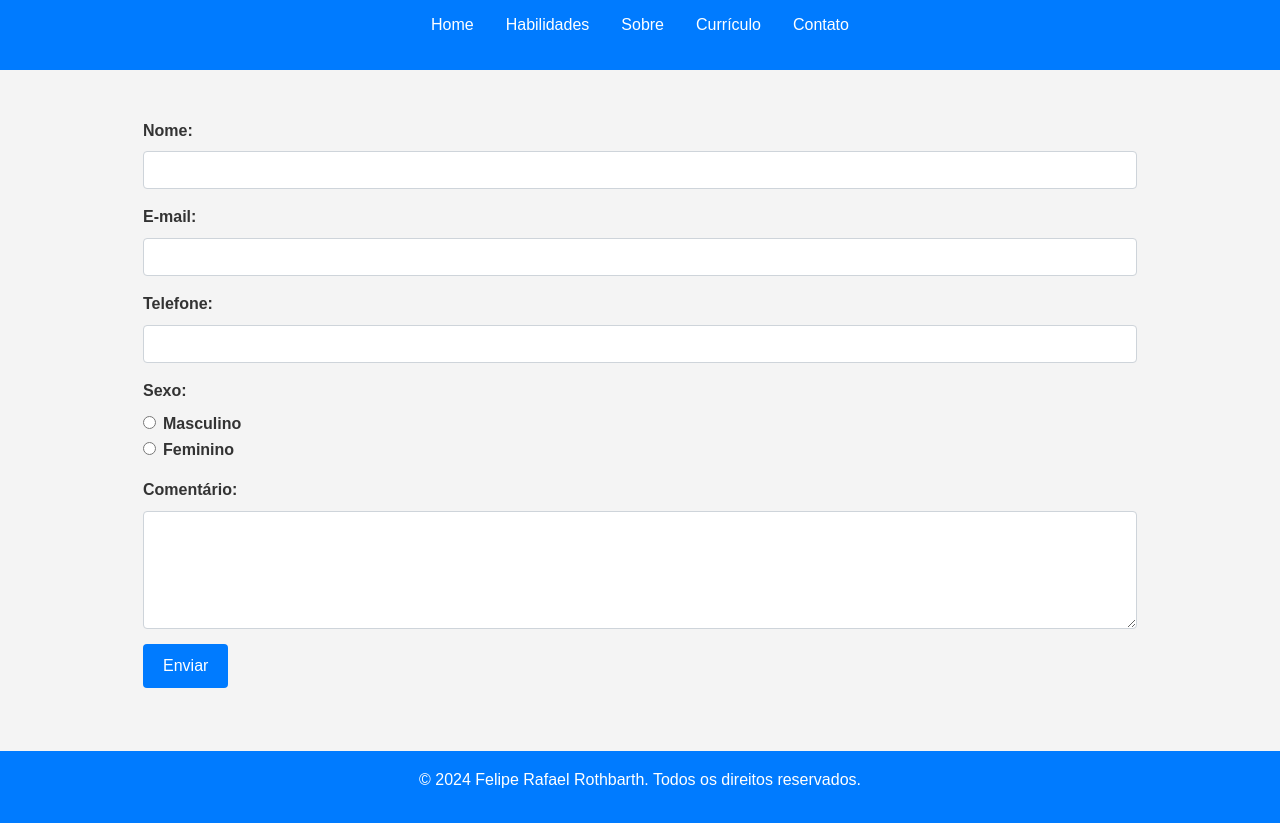
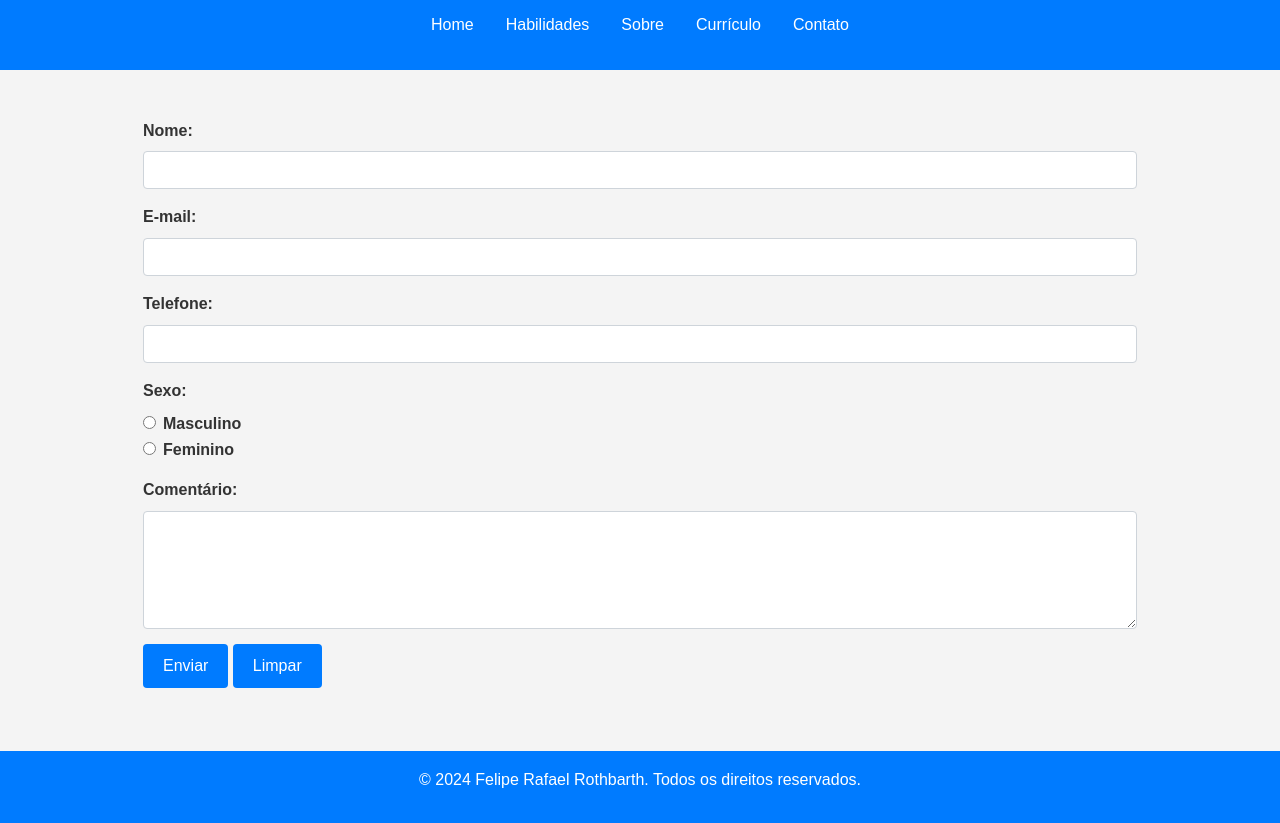
Before and after one commit to rothibarth/atividades_ead_ads_UniSenai, a plain HTML site: page OT 04 - BOOTSTRAP 46/site_Portifiolio/contato.html in a window 1280 px wide. Shown: the part 111-934 px from the top of the page. Drawn offline with nearby package versions, Linux system fonts and the light colour scheme.

Commit message:
OT 04 BOOTSTRAP FINALIZADA

```diff
--- a/OT 04 - BOOTSTRAP 46/site_Portifiolio/contato.html
+++ b/OT 04 - BOOTSTRAP 46/site_Portifiolio/contato.html
@@ -65,6 +65,8 @@
                 </div>
                 <div class="form-group">
                     <button type="submit" class="btn btn-primary">Enviar</button>
+                    <button type="reset" class="btn btn-primary">Limpar</button>
+
                 </div>
             </form>
         </section>
```
